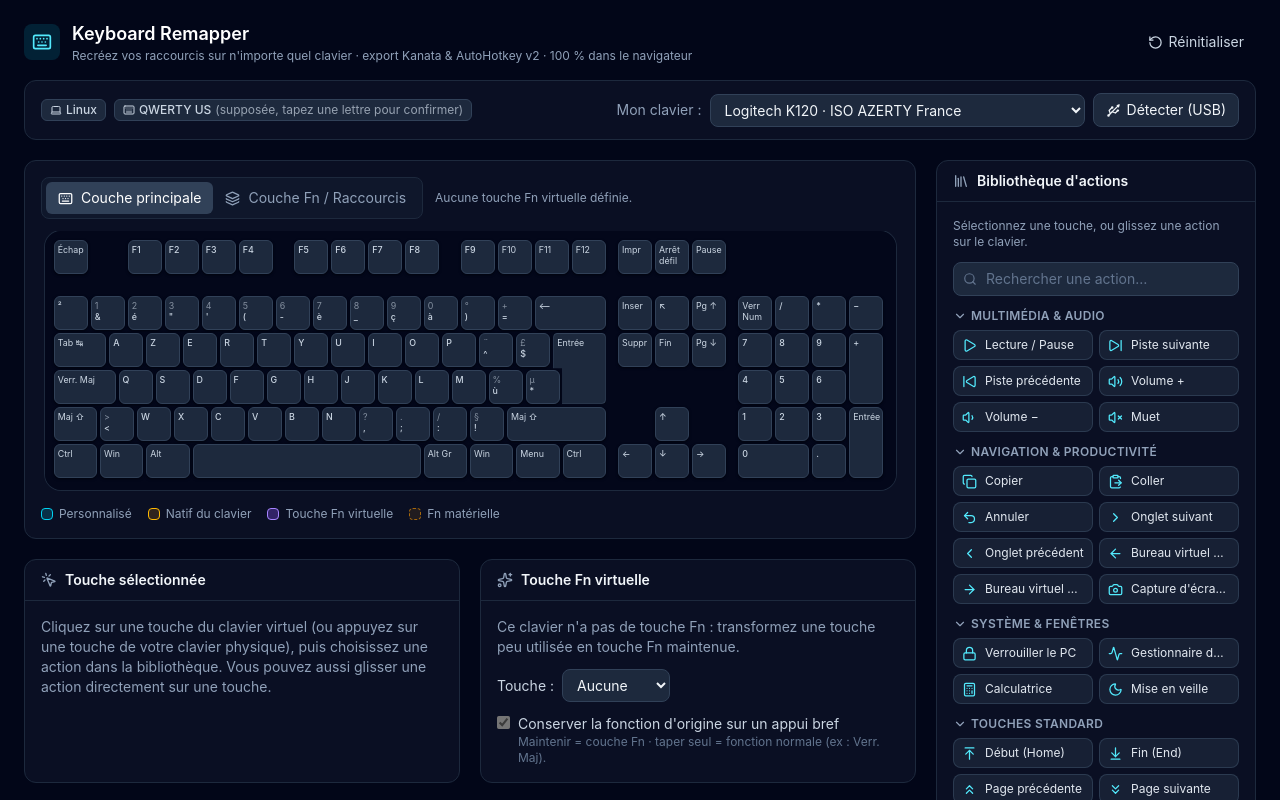
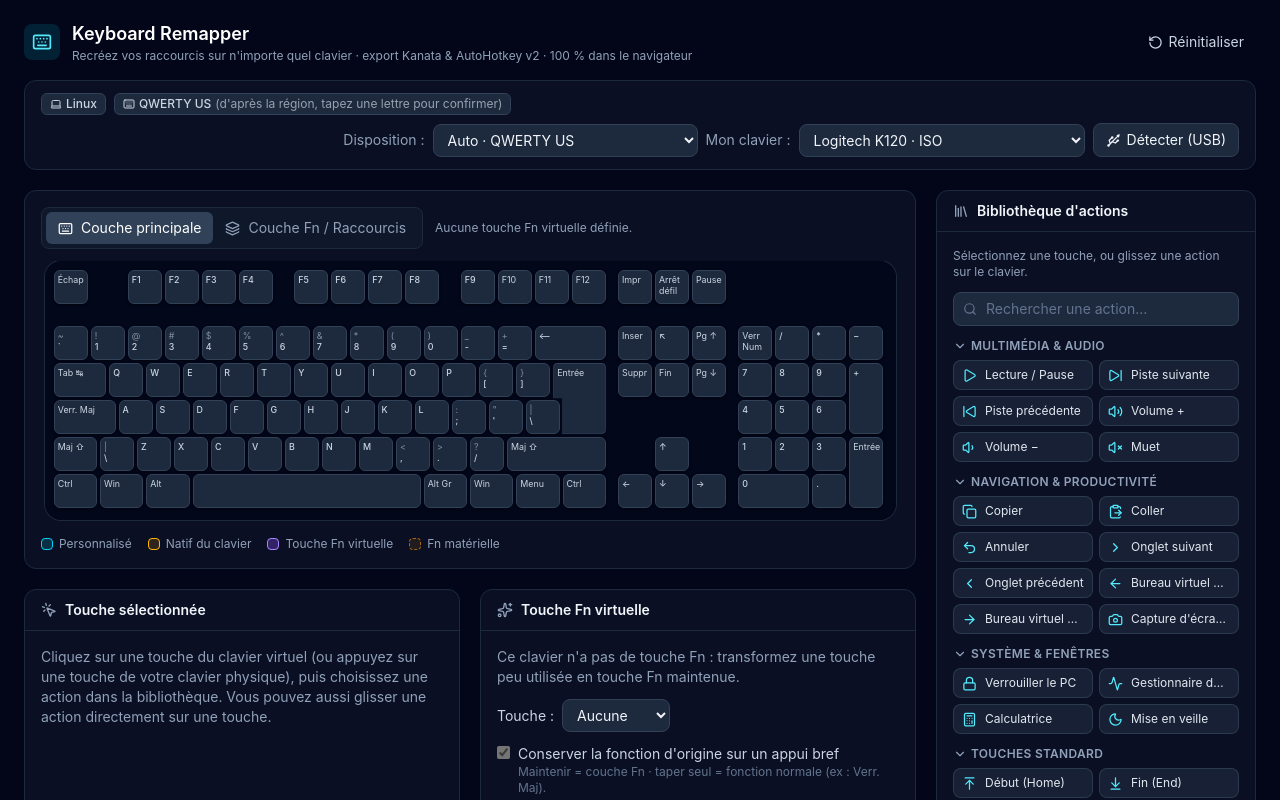
Before and after one commit to Qua-9-9-1/win-media-hotkeys-remapper, a React (Vite) app: page / in a window 1280 px wide. Shown: the top 800 px of the page. Built offline with nearby package versions, Linux system fonts and the light colour scheme.

Commit message:
[ADD] Layout selector with live detection

```diff
--- a/src/App.tsx
+++ b/src/App.tsx
@@ -1,15 +1,10 @@
-import { useEffect, useMemo, useReducer, useState } from 'react';
+import { useEffect, useMemo, useReducer, useRef, useState } from 'react';
 import { Keyboard, RotateCcw } from 'lucide-react';
 import type { KeyId, LayerId, LayoutId } from './types/keyboard';
 import { getProfile } from './data/keyboards';
 import { getAction } from './data/actions';
-import { keyLegend } from './core/layouts';
-import {
-  detectLayoutFromApi,
-  detectOs,
-  guessLayoutFromLanguage,
-  layoutFromKey,
-} from './core/detection';
+import { keyLegend, matchLayout } from './core/layouts';
+import { detectLayoutFromApi, detectOs, guessLayoutFromLanguage } from './core/detection';
 import { configReducer, hasSavedConfig, initialConfig, loadConfig, saveConfig } from './state/configReducer';
 import { VirtualKeyboard } from './components/keyboard/VirtualKeyboard';
 import { LayerTabs, Legend } from './components/LayerTabs';
@@ -19,7 +14,7 @@ import { ActionLibrary } from './components/ActionLibrary';
 import { MigrationPanel } from './components/MigrationPanel';
 import { CodePreview, type ExportFormat } from './components/CodePreview';
 import { HelpModal } from './components/HelpModal';
-import { DetectionBar } from './components/DetectionBar';
+import { DetectionBar, type LayoutSource } from './components/DetectionBar';
 import { Button } from './components/ui';
 import { KEY_CODES } from './core/keycodes';
 
@@ -35,31 +30,41 @@ export default function App() {
   const [layer, setLayer] = useState<LayerId>('base');
   const [selectedKey, setSelectedKey] = useState<KeyId | null>(null);
   const [pressed, setPressed] = useState<ReadonlySet<KeyId>>(new Set());
-  const [layout, setLayout] = useState<LayoutId>(guessLayoutFromLanguage);
-  const [layoutSource, setLayoutSource] = useState<'api' | 'keystroke' | 'language'>('language');
+  const [detectedLayout, setDetectedLayout] = useState<LayoutId>(guessLayoutFromLanguage);
+  const [layoutSource, setLayoutSource] = useState<LayoutSource>('language');
   const [help, setHelp] = useState<ExportFormat | null>(null);
+  const layoutSourceRef = useRef(layoutSource);
+  layoutSourceRef.current = layoutSource;
 
   const profile = getProfile(config.profileId);
+  const layout = config.layout === 'auto' ? detectedLayout : config.layout;
 
   useEffect(() => saveConfig(config), [config]);
 
   // Layout detection through the Keyboard Map API, when available.
   useEffect(() => {
-    detectLayoutFromApi().then((l) => {
+    detectLayoutFromApi(guessLayoutFromLanguage()).then((l) => {
       if (!l) return;
-      setLayout(l);
+      setDetectedLayout(l);
       setLayoutSource('api');
+      // US users usually have an ANSI keyboard (no key next to left Shift).
       if (isFirstVisit && l === 'us-qwerty') dispatch({ type: 'setProfile', profileId: 'generic-ansi-us' });
     });
   }, [isFirstVisit]);
 
   // Physical keystrokes: live highlight, key selection, layout detection fallback.
   useEffect(() => {
+    const observed = new Map<string, string>();
+    const preferred = guessLayoutFromLanguage();
     const down = (e: KeyboardEvent) => {
-      const l = layoutFromKey(e.code, e.key);
-      if (l) {
-        setLayout(l);
-        setLayoutSource((s) => (s === 'api' ? s : 'keystroke'));
+      // Learn from typed characters (ignoring Ctrl/Alt combos) until the API answered.
+      if (layoutSourceRef.current !== 'api' && !e.ctrlKey && !e.altKey && !e.metaKey && Array.from(e.key).length === 1) {
+        observed.set(e.code, e.key);
+        const l = matchLayout(observed, preferred);
+        if (l) {
+          setDetectedLayout(l);
+          setLayoutSource('keystroke');
+        }
       }
       if (!KEY_CODES[e.code]) return;
       setPressed((p) => new Set(p).add(e.code));
@@ -93,7 +98,7 @@ export default function App() {
   const selected = profile.keys.find((k) => k.id === selectedKey);
   const canAssign = !!selected && !selected.hardwareOnly && selected.id !== config.fnTrigger;
   const targetLabel = selected
-    ? `${layer === 'fn' ? 'Fn + ' : ''}${keyLegend(selected.id, profile.layout).main || 'Espace'}`
+    ? `${layer === 'fn' ? 'Fn + ' : ''}${keyLegend(selected.id, layout).main || 'Espace'}`
     : '';
 
   const assign = (key: KeyId, actionId: string) => {
@@ -136,8 +141,10 @@ export default function App() {
         <div className="rounded-xl border border-slate-800 bg-slate-900/60 px-4 py-3">
           <DetectionBar
             os={detectedOs}
-            layout={layout}
+            detectedLayout={detectedLayout}
             layoutSource={layoutSource}
+            layoutSetting={config.layout}
+            onLayout={(l) => dispatch({ type: 'setLayout', layout: l })}
             profile={profile}
             onProfile={(id) => {
               dispatch({ type: 'setProfile', profileId: id });
@@ -153,6 +160,7 @@ export default function App() {
             <LayerTabs layer={layer} onChange={setLayer} counts={counts} fnHint={fnHint} />
             <VirtualKeyboard
               profile={profile}
+              layout={layout}
               config={config}
               layer={layer}
               selectedKey={selectedKey}
@@ -166,6 +174,7 @@ export default function App() {
           <div className="grid gap-5 md:grid-cols-2">
             <KeyInspector
               profile={profile}
+              layout={layout}
               config={config}
               layer={layer}
               selectedKey={selectedKey}
@@ -202,6 +211,7 @@ export default function App() {
           />
           <MigrationPanel
             profile={profile}
+            layout={layout}
             config={config}
             onApply={(c) => {
               dispatch({ type: 'replace', config: c });
--- a/src/components/DetectionBar.tsx
+++ b/src/components/DetectionBar.tsx
@@ -2,7 +2,7 @@ import { useState } from 'react';
 import { Keyboard, Laptop, Usb } from 'lucide-react';
 import type { KeyboardProfile, LayoutId } from '../types/keyboard';
 import { KEYBOARDS } from '../data/keyboards';
-import { LAYOUT_NAMES } from '../core/layouts';
+import { LAYOUT_IDS, LAYOUT_NAMES } from '../core/layouts';
 import { detectWithWebHid, formatHidId, isWebHidSupported, type DetectedOs } from '../core/detection';
 import { Badge, Button, selectClass } from './ui';
 
@@ -13,10 +13,20 @@ const OS_NAMES: Record<DetectedOs, string> = {
   unknown: 'OS inconnu',
 };
 
-export function DetectionBar({ os, layout, layoutSource, profile, onProfile }: {
+export type LayoutSource = 'api' | 'keystroke' | 'language';
+
+const SOURCE_LABELS: Record<LayoutSource, string> = {
+  api: 'détectée',
+  keystroke: 'détectée à la frappe',
+  language: "d'après la région, tapez une lettre pour confirmer",
+};
+
+export function DetectionBar({ os, detectedLayout, layoutSource, layoutSetting, onLayout, profile, onProfile }: {
   os: DetectedOs;
-  layout: LayoutId;
-  layoutSource: 'api' | 'keystroke' | 'language';
+  detectedLayout: LayoutId;
+  layoutSource: LayoutSource;
+  layoutSetting: LayoutId | 'auto';
+  onLayout: (layout: LayoutId | 'auto') => void;
   profile: KeyboardProfile;
   onProfile: (id: string) => void;
 }) {
@@ -50,8 +60,6 @@ export function DetectionBar({ os, layout, layoutSource, profile, onProfile }: {
     }
   };
 
-  const mismatch = layout !== profile.layout && layoutSource !== 'language';
-
   return (
     <div className="flex flex-wrap items-center gap-x-4 gap-y-2">
       <div className="flex flex-wrap items-center gap-2">
@@ -59,19 +67,32 @@ export function DetectionBar({ os, layout, layoutSource, profile, onProfile }: {
           <Laptop size={12} /> {OS_NAMES[os]}
         </Badge>
         <Badge tone={layoutSource === 'language' ? 'slate' : 'emerald'}>
-          <Keyboard size={12} /> {LAYOUT_NAMES[layout]}
-          <span className="font-normal opacity-70">
-            {layoutSource === 'language' ? '(supposée, tapez une lettre pour confirmer)' : '(détectée)'}
-          </span>
+          <Keyboard size={12} /> {LAYOUT_NAMES[detectedLayout]}
+          <span className="font-normal opacity-70">({SOURCE_LABELS[layoutSource]})</span>
         </Badge>
       </div>
       <div className="flex flex-wrap items-center gap-2 sm:ml-auto">
+        <label className="flex items-center gap-2 text-sm text-slate-400">
+          Disposition :
+          <select
+            className={selectClass}
+            value={layoutSetting}
+            onChange={(e) => onLayout(e.target.value as LayoutId | 'auto')}
+          >
+            <option value="auto">Auto · {LAYOUT_NAMES[detectedLayout]}</option>
+            {LAYOUT_IDS.map((id) => (
+              <option key={id} value={id}>
+                {LAYOUT_NAMES[id]}
+              </option>
+            ))}
+          </select>
+        </label>
         <label className="flex items-center gap-2 text-sm text-slate-400">
           Mon clavier :
           <select className={selectClass} value={profile.id} onChange={(e) => onProfile(e.target.value)}>
             {KEYBOARDS.map((k) => (
               <option key={k.id} value={k.id}>
-                {k.name} · {k.standard} {LAYOUT_NAMES[k.layout]}
+                {k.name} · {k.standard}
               </option>
             ))}
           </select>
@@ -84,18 +105,10 @@ export function DetectionBar({ os, layout, layoutSource, profile, onProfile }: {
           <Usb size={15} /> {busy ? 'Détection…' : 'Détecter (USB)'}
         </Button>
       </div>
-      {(hidMessage || mismatch) && (
-        <div className="w-full space-y-1 text-xs">
-          {hidMessage && (
-            <p className={hidMessage.tone === 'ok' ? 'text-emerald-300' : 'text-amber-300'}>{hidMessage.text}</p>
-          )}
-          {mismatch && (
-            <p className="text-amber-300">
-              Votre système est en {LAYOUT_NAMES[layout]} mais le modèle sélectionné est imprimé en{' '}
-              {LAYOUT_NAMES[profile.layout]}. Les remappages restent valides (ils visent des positions physiques).
-            </p>
-          )}
-        </div>
+      {hidMessage && (
+        <p className={`w-full text-xs ${hidMessage.tone === 'ok' ? 'text-emerald-300' : 'text-amber-300'}`}>
+          {hidMessage.text}
+        </p>
       )}
     </div>
   );
--- a/src/components/KeyInspector.tsx
+++ b/src/components/KeyInspector.tsx
@@ -1,13 +1,14 @@
 import { Info, MousePointerClick, Sparkles, Trash2, X } from 'lucide-react';
 import type { RemapConfig } from '../types/config';
-import type { KeyboardProfile, KeyId, LayerId } from '../types/keyboard';
+import type { KeyboardProfile, KeyId, LayerId, LayoutId } from '../types/keyboard';
 import { getAction } from '../data/actions';
 import { keyLegend } from '../core/layouts';
 import { KEY_CODES } from '../core/keycodes';
 import { Badge, Button, Card } from './ui';
 
-export function KeyInspector({ profile, config, layer, selectedKey, onClear, onSetFnTrigger, onDeselect }: {
+export function KeyInspector({ profile, layout, config, layer, selectedKey, onClear, onSetFnTrigger, onDeselect }: {
   profile: KeyboardProfile;
+  layout: LayoutId;
   config: RemapConfig;
   layer: LayerId;
   selectedKey: KeyId | null;
@@ -28,7 +29,7 @@ export function KeyInspector({ profile, config, layer, selectedKey, onClear, onS
   }
 
   const key = profile.keys.find((k) => k.id === selectedKey);
-  const legend = keyLegend(selectedKey, profile.layout);
+  const legend = keyLegend(selectedKey, layout);
   const custom = getAction(config.layers[layer][selectedKey]);
   const native = getAction(
     profile.nativeShortcuts.find((s) => s.layer === layer && s.key === selectedKey)?.action,
--- a/src/components/keyboard/VirtualKeyboard.tsx
+++ b/src/components/keyboard/VirtualKeyboard.tsx
@@ -1,6 +1,6 @@
 import { useEffect, useRef, useState } from 'react';
 import type { RemapConfig } from '../../types/config';
-import type { KeyboardProfile, KeyId, LayerId } from '../../types/keyboard';
+import type { KeyboardProfile, KeyId, LayerId, LayoutId } from '../../types/keyboard';
 import { getAction } from '../../data/actions';
 import { keyLegend } from '../../core/layouts';
 import { KeyCap } from './KeyCap';
@@ -22,8 +22,9 @@ function useUnit(widthInUnits: number) {
   return { ref, unit };
 }
 
-export function VirtualKeyboard({ profile, config, layer, selectedKey, pressedKeys, onSelect, onAssign }: {
+export function VirtualKeyboard({ profile, layout, config, layer, selectedKey, pressedKeys, onSelect, onAssign }: {
   profile: KeyboardProfile;
+  layout: LayoutId;
   config: RemapConfig;
   layer: LayerId;
   selectedKey: KeyId | null;
@@ -53,7 +54,7 @@ export function VirtualKeyboard({ profile, config, layer, selectedKey, pressedKe
               k={k}
               unit={unit}
               state={{
-                legend: keyLegend(k.id, profile.layout),
+                legend: keyLegend(k.id, layout),
                 custom: getAction(config.layers[layer][k.id]),
                 native: natives.get(k.id) ?? undefined,
                 isFnTrigger: config.fnTrigger === k.id,
```
Also changed, not shown: src/components/MigrationPanel.tsx (+4 -3 lines).
